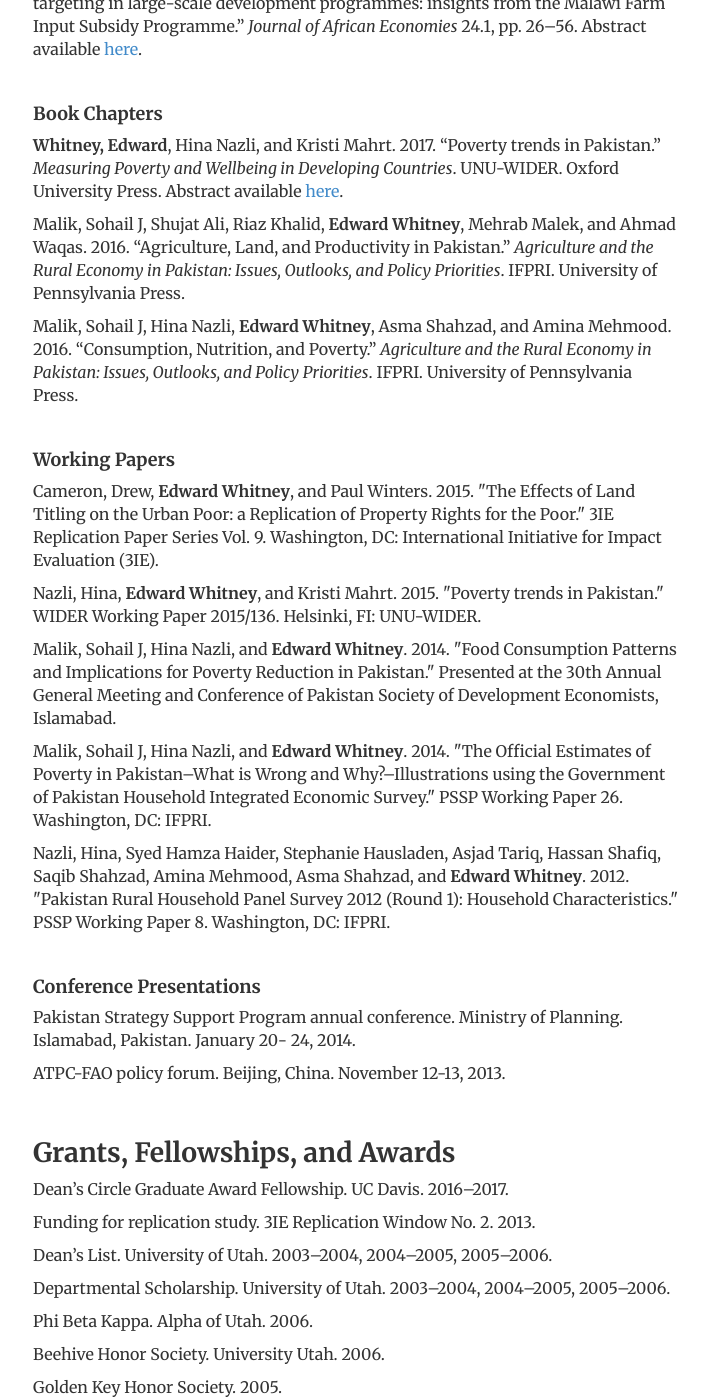
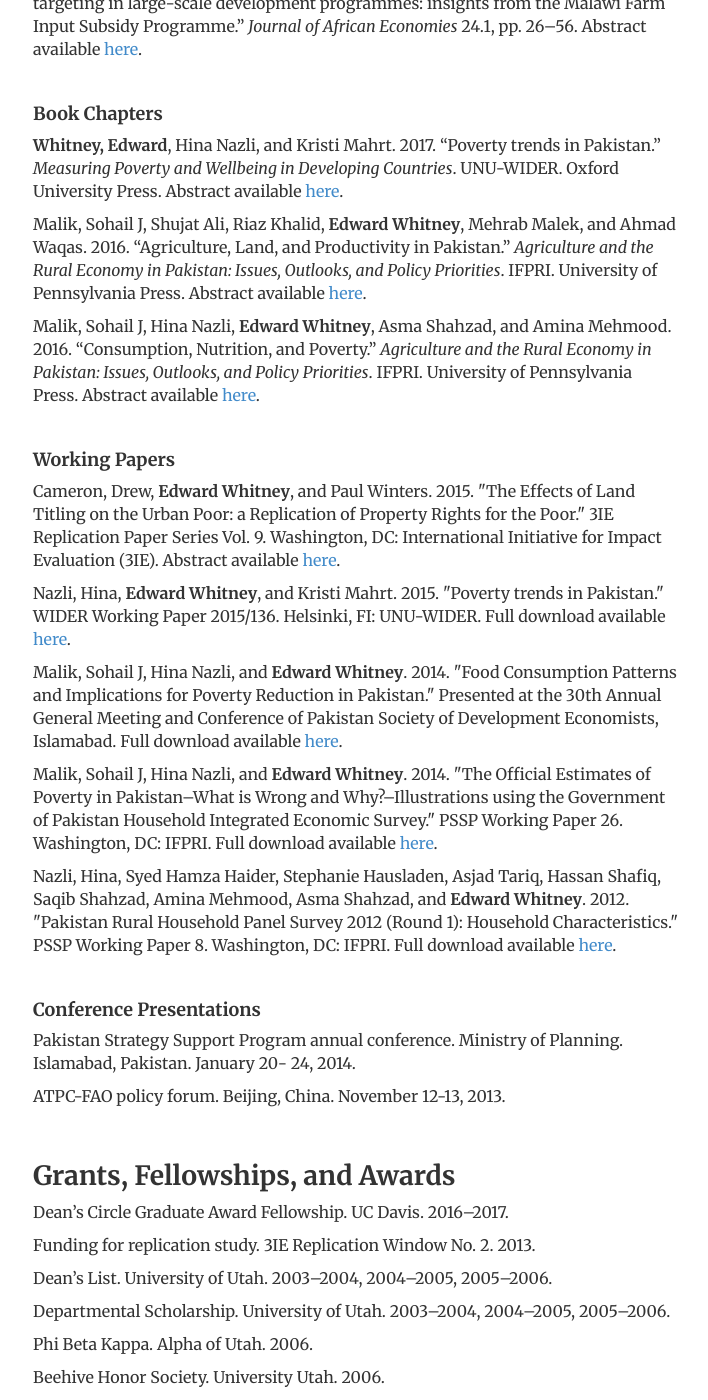
Before and after one commit to edwardmw/edwardmwhitney, a Jekyll site: the page built from cv/index.html, in a window 1280 px wide and 1400 px high, scrolled down 953 px. Shown: the whole window, without its empty margins (283-991 px from the left). Built offline with Jekyll 4.4.1, drawn with Linux system fonts in a browser that asks for light colours; some of the changed text lies outside the part shown.

Commit message:
commit4.37

```diff
--- a/cv/index.html
+++ b/cv/index.html
@@ -55,23 +55,23 @@
 
 				<p><b>Whitney, Edward</b>, Hina Nazli, and Kristi Mahrt. 2017. “Poverty trends in Pakistan.” <i>Measuring Poverty and Wellbeing in Developing Countries</i>. UNU-WIDER. Oxford University Press. Abstract available <a href="http://www.edwardmwhitney.com/publications/#toolkit">here</a>.</p>
 
-				<p>Malik, Sohail J, Shujat Ali, Riaz Khalid, <b>Edward Whitney</b>, Mehrab Malek, and Ahmad Waqas. 2016. “Agriculture, Land, and Productivity in Pakistan.” <i>Agriculture and the Rural Economy in Pakistan: Issues, Outlooks, and Policy Priorities</i>. IFPRI. University of Pennsylvania Press.</p>
+				<p>Malik, Sohail J, Shujat Ali, Riaz Khalid, <b>Edward Whitney</b>, Mehrab Malek, and Ahmad Waqas. 2016. “Agriculture, Land, and Productivity in Pakistan.” <i>Agriculture and the Rural Economy in Pakistan: Issues, Outlooks, and Policy Priorities</i>. IFPRI. University of Pennsylvania Press. Abstract available <a href="http://www.edwardmwhitney.com/publications/#agprod_ifpri">here</a>.</p>
 
-				<p>Malik, Sohail J, Hina Nazli, <b>Edward Whitney</b>, Asma Shahzad, and Amina Mehmood. 2016. “Consumption, Nutrition, and Poverty.” <i>Agriculture and the Rural Economy in Pakistan: Issues, Outlooks, and Policy Priorities</i>. IFPRI. University of Pennsylvania Press.</p>
+				<p>Malik, Sohail J, Hina Nazli, <b>Edward Whitney</b>, Asma Shahzad, and Amina Mehmood. 2016. “Consumption, Nutrition, and Poverty.” <i>Agriculture and the Rural Economy in Pakistan: Issues, Outlooks, and Policy Priorities</i>. IFPRI. University of Pennsylvania Press. Abstract available <a href="http://www.edwardmwhitney.com/publications/#pov_ifpri">here</a>.</p>
 
 				<br>
 				<h4>Working Papers</h4>
 
-				<p>Cameron, Drew, <b>Edward Whitney</b>, and Paul Winters. 2015. "The Effects of Land Titling on the Urban Poor: a Replication of Property Rights for the Poor." 3IE Replication Paper Series Vol. 9. Washington, DC: International Initiative for Impact Evaluation (3IE).</p>
+				<p>Cameron, Drew, <b>Edward Whitney</b>, and Paul Winters. 2015. "The Effects of Land Titling on the Urban Poor: a Replication of Property Rights for the Poor." 3IE Replication Paper Series Vol. 9. Washington, DC: International Initiative for Impact Evaluation (3IE). Abstract available <a href="http://www.edwardmwhitney.com/publications/#replication">here</a>.</p>
 
-				<p>Nazli, Hina, <b>Edward Whitney</b>, and Kristi Mahrt. 2015. "Poverty trends in Pakistan." WIDER Working Paper 2015/136. Helsinki, FI: UNU-WIDER.</p>
+				<p>Nazli, Hina, <b>Edward Whitney</b>, and Kristi Mahrt. 2015. "Poverty trends in Pakistan." WIDER Working Paper 2015/136. Helsinki, FI: UNU-WIDER. Full download available <a href="https://www.wider.unu.edu/publication/poverty-trends-pakistan" target="_blank">here</a>.</p>
 
-				<p>Malik, Sohail J, Hina Nazli, and <b>Edward Whitney</b>. 2014. "Food Consumption Patterns and Implications for Poverty Reduction in Pakistan." Presented at the 30th Annual General Meeting and Conference of Pakistan Society of Development Economists, Islamabad.</p>
+				<p>Malik, Sohail J, Hina Nazli, and <b>Edward Whitney</b>. 2014. "Food Consumption Patterns and Implications for Poverty Reduction in Pakistan." Presented at the 30th Annual General Meeting and Conference of Pakistan Society of Development Economists, Islamabad. Full download available <a href="http://pide.org.pk/psde/pdf/AGM30/papers/Food%20Consumption%20Patterns%20and%20Implications.pdf" target="_blank">here</a>.</p>
 
-				<p>Malik, Sohail J, Hina Nazli, and <b>Edward Whitney</b>. 2014. "The Official Estimates of Poverty in Pakistan–What is Wrong and Why?–Illustrations using the Government of Pakistan Household Integrated Economic Survey." PSSP Working Paper 26. Washington, DC: IFPRI.</p>
+				<p>Malik, Sohail J, Hina Nazli, and <b>Edward Whitney</b>. 2014. "The Official Estimates of Poverty in Pakistan–What is Wrong and Why?–Illustrations using the Government of Pakistan Household Integrated Economic Survey." PSSP Working Paper 26. Washington, DC: IFPRI. Full download available <a href="http://ebrary.ifpri.org/cdm/ref/collection/p15738coll2/id/128763" target="_blank">here</a>.</p>
 
 				<p>Nazli, Hina, Syed Hamza Haider, Stephanie Hausladen, Asjad Tariq, Hassan Shafiq, Saqib Shahzad, Amina Mehmood,
-				Asma Shahzad, and <b>Edward Whitney</b>. 2012. "Pakistan Rural Household Panel Survey 2012 (Round 1): Household Characteristics." PSSP Working Paper 8. Washington, DC: IFPRI.</p>
+				Asma Shahzad, and <b>Edward Whitney</b>. 2012. "Pakistan Rural Household Panel Survey 2012 (Round 1): Household Characteristics." PSSP Working Paper 8. Washington, DC: IFPRI. Full download available <a href="http://ebrary.ifpri.org/cdm/ref/collection/p15738coll2/id/127370" target="_blank">here</a>.</p>
 
 				<br>
 				<h4>Conference Presentations</h4>
@@ -108,7 +108,7 @@
 				<br>
 				<h2>Service</h2>
 
-				<p><i>Founding member</i>. Board of Directors, Salt Lake City Bicycle Collective. 2001-2005.</p>
+				<p><i>Founding member</i>. Board of Directors, <a href="http://www.bicyclecollective.org/">Salt Lake City Bicycle Collective</a>. 2001-2005.</p>
 
 				<p><i>Volunteer</i>. Campaign to Elect Luke Garrott to Salt Lake City Council. 2007.</p>
 
```
